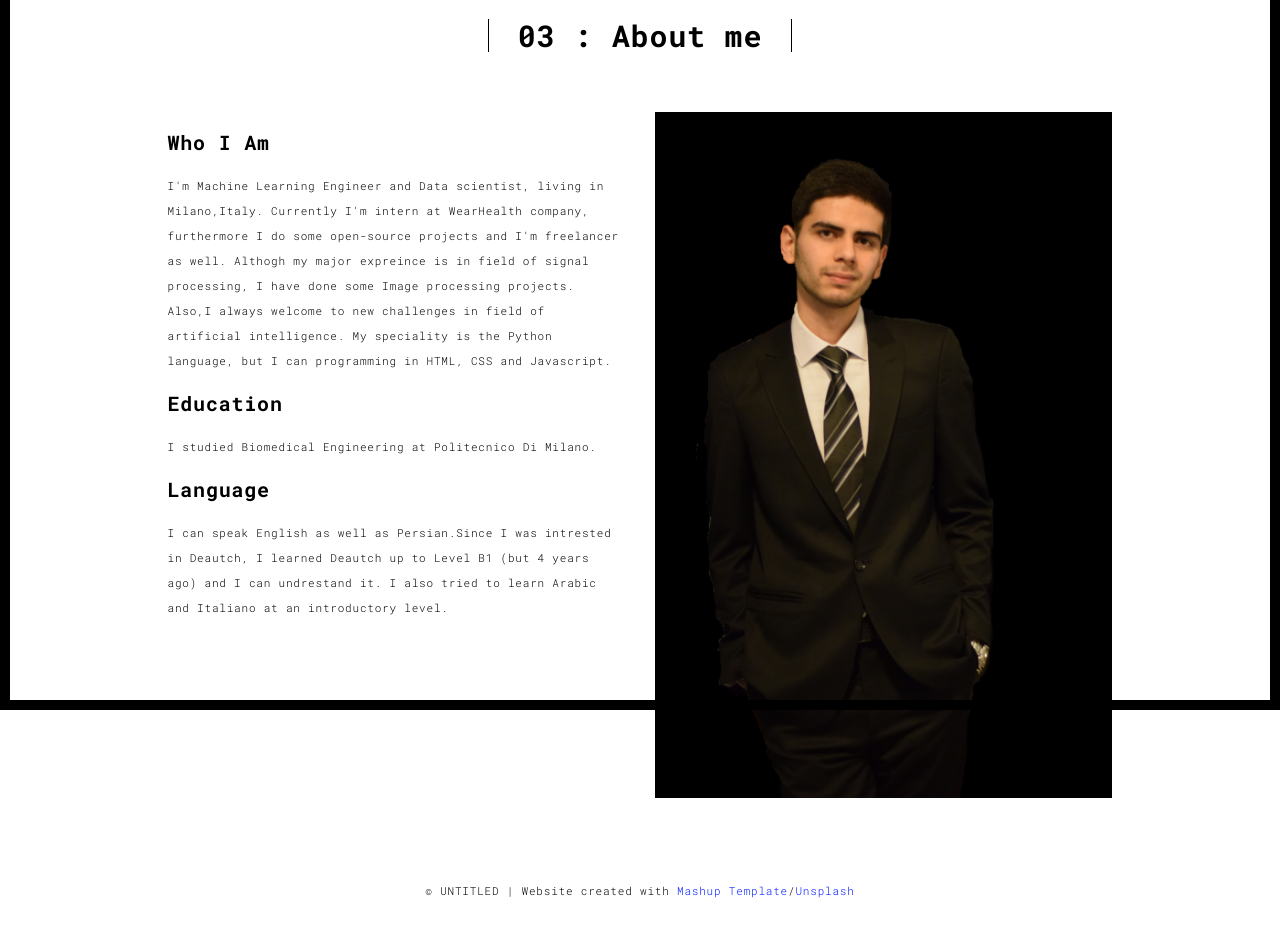
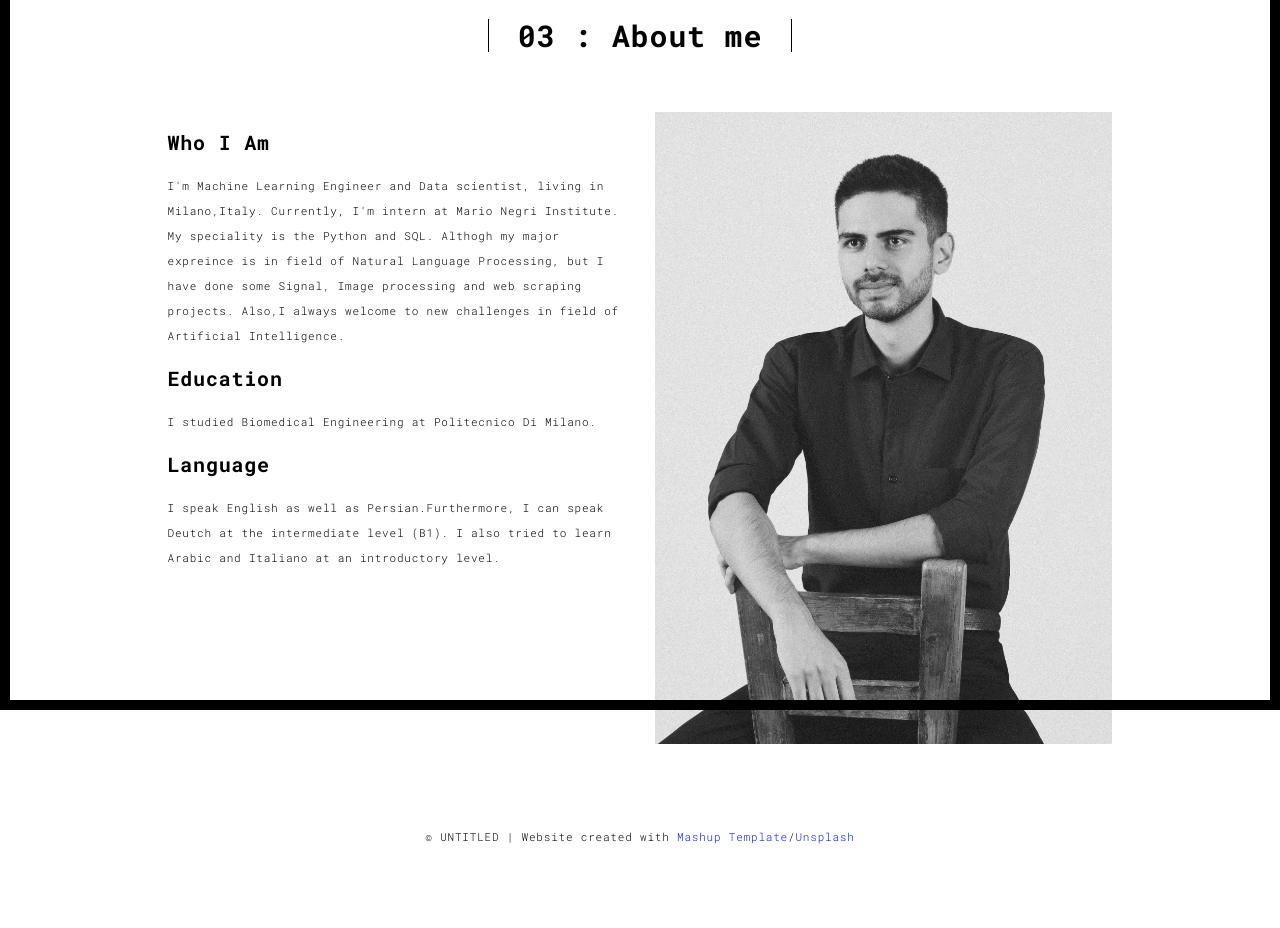
Before and after one commit to AhmadSamandari/portofo, a Flask app: page /about.html in a window 1280 px wide. Shown: the part 90-1018 px from the top of the page. After the commit the page ends 934 px from the top, so only its background shows below. Run offline with Flask 2, Linux system fonts and the light colour scheme; some libraries are stand-ins or nearby versions.

Commit message:
I update some parts

```diff
--- a/templates/about.html
+++ b/templates/about.html
@@ -17,7 +17,8 @@
 
   <title>AHMAD SAMANDARI Portofolio</title>
 
-<link href="./static/main.3f6952e4.css" rel="stylesheet"></head>
+  <link href="./static/main.3f6952e4.css" rel="stylesheet">
+</head>
 
 <body class="">
   <div id="site-border-left"></div>
@@ -28,7 +29,8 @@
   <header>
     <nav class="navbar  navbar-fixed-top navbar-default">
       <div class="container">
-        <button type="button" class="navbar-toggle collapsed" data-toggle="collapse" data-target="#navbar-collapse" aria-expanded="false">
+        <button type="button" class="navbar-toggle collapsed" data-toggle="collapse" data-target="#navbar-collapse"
+          aria-expanded="false">
           <span class="sr-only">Toggle navigation</span>
           <span class="icon-bar"></span>
           <span class="icon-bar"></span>
@@ -62,17 +64,22 @@
               <div class="row">
                 <div class="col-xs-12 col-md-6">
                   <h3>Who I Am</h3>
-                  <p>I'm Machine Learning Engineer and Data scientist, living in Milano,Italy. Currently I'm intern at WearHealth company, furthermore I do some open-source projects and I'm freelancer as well.
-                  Althogh my major expreince is in field of signal processing, I have done some
-                  Image processing projects. Also,I always welcome to new challenges in field of artificial intelligence. My speciality is the Python language, but I can programming in HTML, CSS and Javascript.</p>
+                  <p>I'm Machine Learning Engineer and Data scientist, living in Milano,Italy. Currently, I'm intern at
+                    Mario Negri Institute.
+                    My speciality is the Python and SQL. Althogh my major expreince is in field of Natural Language
+                    Processing, but I have done some
+                    Signal, Image processing and web scraping projects. Also,I always welcome to new challenges in field
+                    of
+                    Artificial Intelligence.</p>
                   <h3>Education</h3>
                   <p>I studied Biomedical Engineering at Politecnico Di Milano.
                   <h3>Language</h3>
                   <p>
-                  I can speak English as well as Persian.Since I was intrested in Deautch, I learned Deautch up to Level B1 (but 4 years ago) and I can undrestand it. I also tried to learn Arabic and Italiano at an introductory level.</p>
+                    I speak English as well as Persian.Furthermore, I can speak Deutch at the intermediate level (B1).
+                    I also tried to learn Arabic and Italiano at an introductory level.</p>
                 </div>
                 <div class="col-xs-12 col-md-6">
-                  <img src="./static/assets/images/cv1616933801894.png" class="img-responsive" alt="">
+                  <img src="./static/assets/images/Pics2.jpg" class="img-responsive" alt="">
                 </div>
               </div>
             </div>
@@ -89,7 +96,9 @@
     <div class="container">
       <div class="row">
         <div class="col-xs-12">
-        <p>© UNTITLED | Website created with <a href="http://www.mashup-template.com/" title="Create website with free html template">Mashup Template</a>/<a href="https://www.unsplash.com/" title="Beautiful Free Images">Unsplash</a></p>
+          <p>© UNTITLED | Website created with <a href="http://www.mashup-template.com/"
+              title="Create website with free html template">Mashup Template</a>/<a href="https://www.unsplash.com/"
+              title="Beautiful Free Images">Unsplash</a></p>
         </div>
       </div>
     </div>
@@ -114,6 +123,8 @@
   ga('send', 'pageview');
 </script>
 
---> <script type="text/javascript" src="./static/main.70a66962.js"></script></body>
+-->
+  <script type="text/javascript" src="./static/main.70a66962.js"></script>
+</body>
 
 </html>
```
Also changed, not shown: templates/contact.html (+15 -8 lines), templates/works.html (+17 -10 lines), static/assets/images/Pics2.jpg (added), static/assets/images/ciph.jpg (added). Lines whose indentation alone changed are shown as unchanged.
